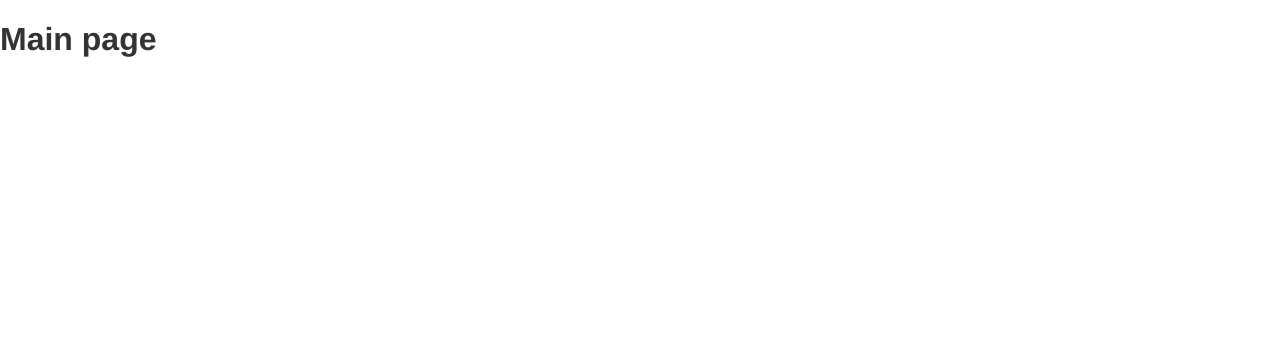
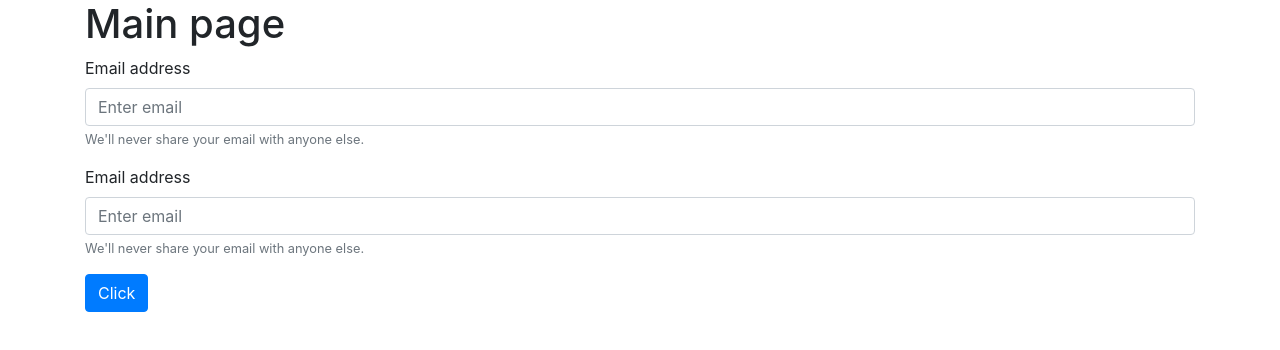
Before and after one commit to denbrown2003/reactredux, a React (Create React App) app: page / in a window 1280 px wide. Shown: the top 350 px of the page. Built offline with nearby package versions, Linux system fonts and the light colour scheme.

Commit message:
added botstrap

```diff
--- a/package.json
+++ b/package.json
@@ -11,6 +11,7 @@
     "babel-core": "^6.26.3",
     "babel-loader": "^8.1.0",
     "babel-plugin-add-react-displayname": "0.0.5",
+    "bootstrap": "^4.5.0",
     "core-js": "^3.6.5",
     "css-loader": "^4.2.0",
     "csv-loader": "^3.0.3",
--- a/src/components/forms/Auth.js
+++ b/src/components/forms/Auth.js
@@ -6,8 +6,22 @@ class Auth extends React.Component{
     render(){
         return(
         <Form>
-            <input  type='text' placeholder='input1' />
-            <input  type='text' placeholder='input2' />
+            <Form.Group controlId="formBasicEmail">
+                <Form.Label>Email address</Form.Label>
+                <Form.Control type="email" placeholder="Enter email" />
+                <Form.Text className="text-muted">
+                We'll never share your email with anyone else.
+                </Form.Text>
+            </Form.Group>
+
+            <Form.Group controlId="formBasicEmail">
+                <Form.Label>Email address</Form.Label>
+                <Form.Control type="email" placeholder="Enter email" />
+                <Form.Text className="text-muted">
+                    We'll never share your email with anyone else.
+                </Form.Text>
+            </Form.Group>
+
             <Button>Click</Button>
         </Form>
         )
--- a/src/index.js
+++ b/src/index.js
@@ -5,6 +5,7 @@ import './styles/saas/style.sass'
 import App from './App';
 import * as serviceWorker from './serviceWorker';
 import { BrowserRouter } from 'react-router-dom';
+import 'bootstrap/dist/css/bootstrap.min.css';
 
 ReactDOM.render(
   <BrowserRouter>
--- a/src/pages/home/Home.js
+++ b/src/pages/home/Home.js
@@ -1,11 +1,13 @@
 import React from 'react'
 import { Container } from 'react-bootstrap'
+import Auth from '../../components/forms/Auth'
 
 export default function Home(){
     document.title = "Main page";
     return(
         <Container>
             <h1>Main page</h1>
+            <Auth />
         </Container>
     )
 }
```
Also changed, not shown: 1 other file (tests, documents, lock files or other folders).
